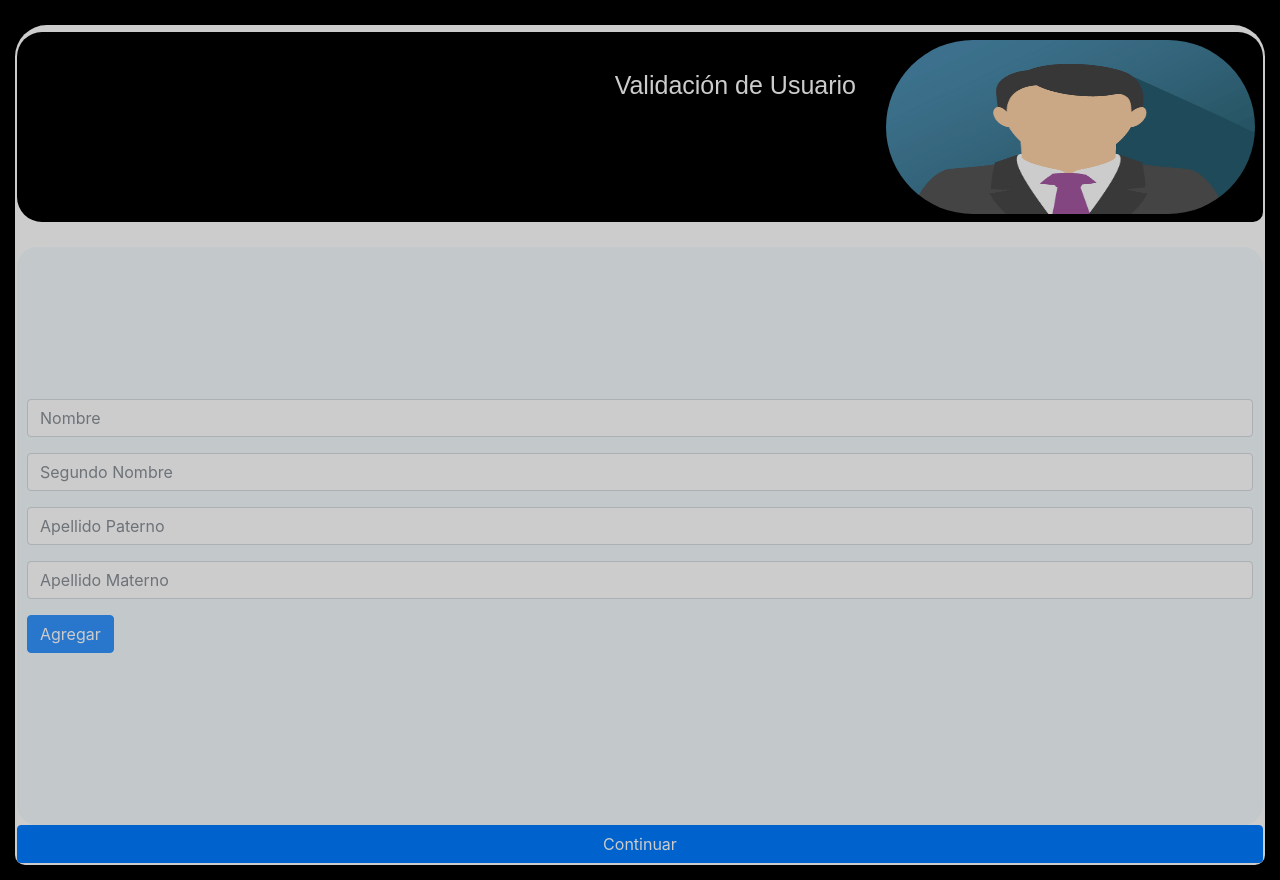
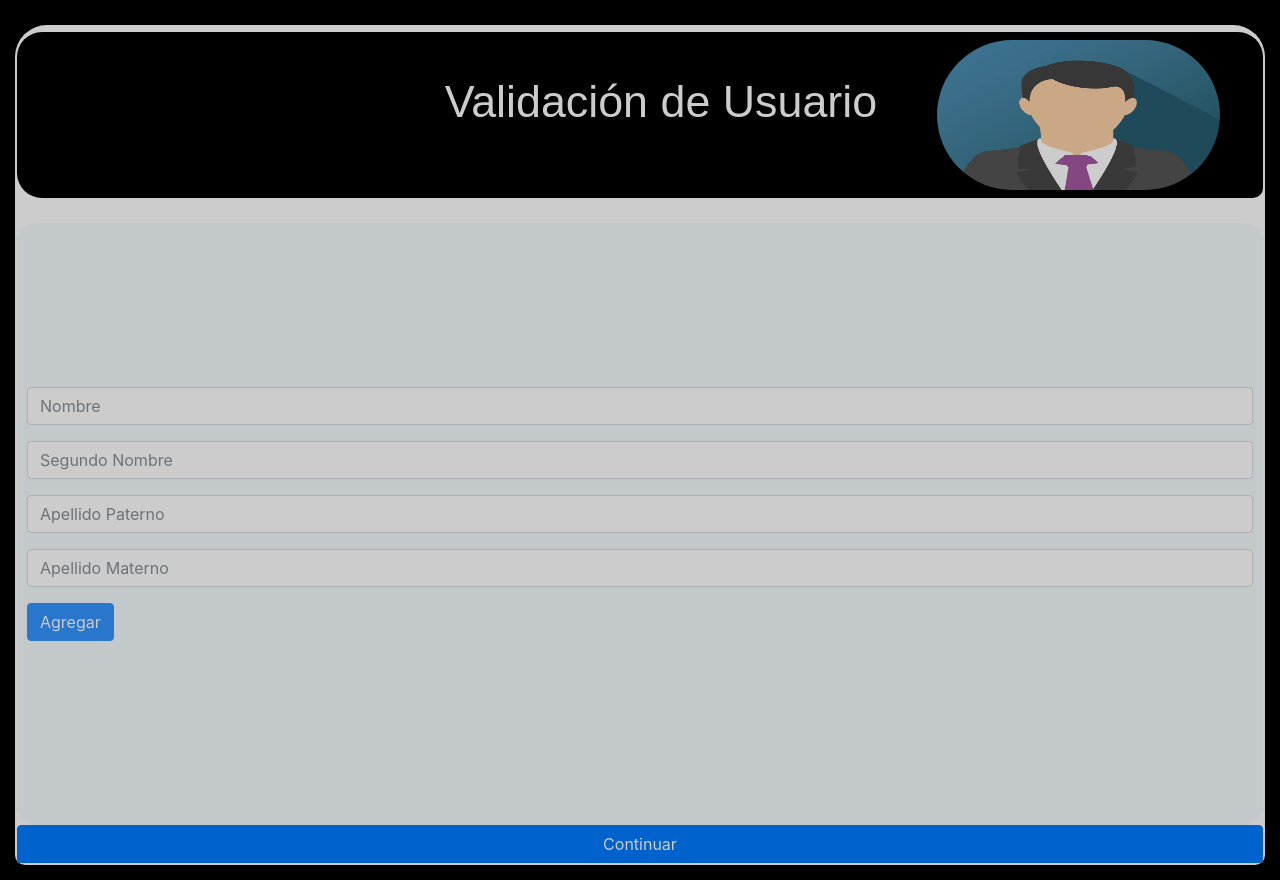
Before and after one commit to Joaquinchable/form-user-ali, a React (Create React App) app: page / in a window 1280 px wide. Built offline with nearby package versions, Linux system fonts and the light colour scheme.

Commit message:
reponsive mini

```diff
--- a/src/Components/ChatBox/ChatBox.js
+++ b/src/Components/ChatBox/ChatBox.js
@@ -61,7 +61,6 @@ function Chat({ title }) {
     <ChatBox>
       <ConatinerAvatar>
         <Title>{title}</Title>
-
         <BoxImg src={Avatar} alt="AvatarImg" />
       </ConatinerAvatar>
 
--- a/src/Styled/styled.js
+++ b/src/Styled/styled.js
@@ -43,7 +43,7 @@ export const ChatBox = styled.div`
   display: flex;
   flex-direction: column;
   justify-content: center;
-  padding: 15px 10px 30px 10px;
+  padding: 15px 10px 50px 10px;
   width: 35%;
   height: 650px;
   background-color: white;
@@ -60,10 +60,9 @@ export const ChatBox = styled.div`
 
   /* Responsive */
 
-  @media (max-width: 667px) {
+  @media (max-width: 640px) {
     width: 100%;
-    height: 670px;
-    padding: 2px;
+    height: 650px;
   }
 
   @media (max-width: 712px) {
@@ -105,6 +104,7 @@ export const ConatinerAvatar = styled.div`
   /* Responsive */
 
   @media (max-width: 667px) {
+    display: flex;
     width: 100%;
     height: 100px;
     padding: 8px;
@@ -113,8 +113,8 @@ export const ConatinerAvatar = styled.div`
   @media (max-width: 812px) {
     width: 100%;
     height: 120px;
-    padding: 4px;
-    margin-bottom: 25px;
+    margin-bottom: 15px;
+    display: flex;
   }
 
   @media (max-width: 1024px) {
@@ -136,36 +136,47 @@ export const ConatinerAvatar = styled.div`
 
 export const BoxImg = styled.img`
   width: 25%;
-  margin-left: 100px;
+  /* margin-left: 100px; */
   -webkit-border-radius: 100px;
   -moz-border-radius: 100px;
   border-radius: 100px;
 
   /* Responsive */
 
-  @media (min-width: 640px) {
+  @media (min-width: 320px) {
     width: 30%;
-    margin-left: 30px;
-    background-color:white;
+    height: 80px ;
+    justify-content:space-between;
   }
 
-  @media (max-width: 812px) {
-    width: 30%;
-    margin-left: 10px;
+
+  @media (min-width: 375px) {
+    width: 50%;
+    height: 130px;
+    justify-content:space-between;
   }
 
-  @media (max-width: 1024px) {
-    width: 25%;
-    margin-left: 140px;
+  @media (min-width: 411px) {
+    width: 60%;
+    height: 150px;
+    justify-content:space-between;
   }
 
-  /* @media (max-width: 1366px) {
-    width: 25%;
-    margin-left: 170px;
-  }  */
+  @media (min-width: 768px) {
+    width: 28%;
+    height: 150px;
+    margin-right:25px;
+
+  }
+
+  @media (min-width: 1024px) {
+    width: 23%;
+    height: 150px;
+    margin-right:35px;
+  }
 `;
 
-export const Title = styled.h3`
+export const Title = styled.h2`
   color: #ffff;
   font-size: 25px;
   font-family: Arial, Helvetica, sans-serif;
@@ -174,24 +185,30 @@ export const Title = styled.h3`
 
   /* Responsive */
 
-  @media (max-width: 667px) {
-    font-size: 20px;
+  @media (min-width: 320px) {
+    font-size: 1.5rem;
     margin-top: 20px;
   }
 
-  @media (max-width: 812px) {
-    font-size: 20px;
-    margin-top: 20px;
+  @media (min-width: 411px) {
+    font-size: 2.5rem;
+    margin-top: 2px;
   }
 
-  @media (max-width: 1024px) {
-    font-size: 30px;
+
+
+  @media (min-width: 768px) {
+    font-size: 2.5rem;
     margin-top: 25px;
+    margin-right:50px;
+
   }
-  /* @media (max-width: 1366px) {
-    font-size: 40px;
-     margin-top: 55px;
-  }  */
+
+    @media (min-width: 1024px) {
+    font-size: 2.8rem;
+    margin-top:35px;
+    margin-right:60px;
+  }
 `;
 
 export const CardContainer = styled.article`
@@ -210,7 +227,7 @@ export const CardContainer = styled.article`
   /* Responsive */
 
   @media (max-width: 667px) {
-    height: 400px;
+    height: 350px;
   }
 
   @media (max-width: 712px) {
```
